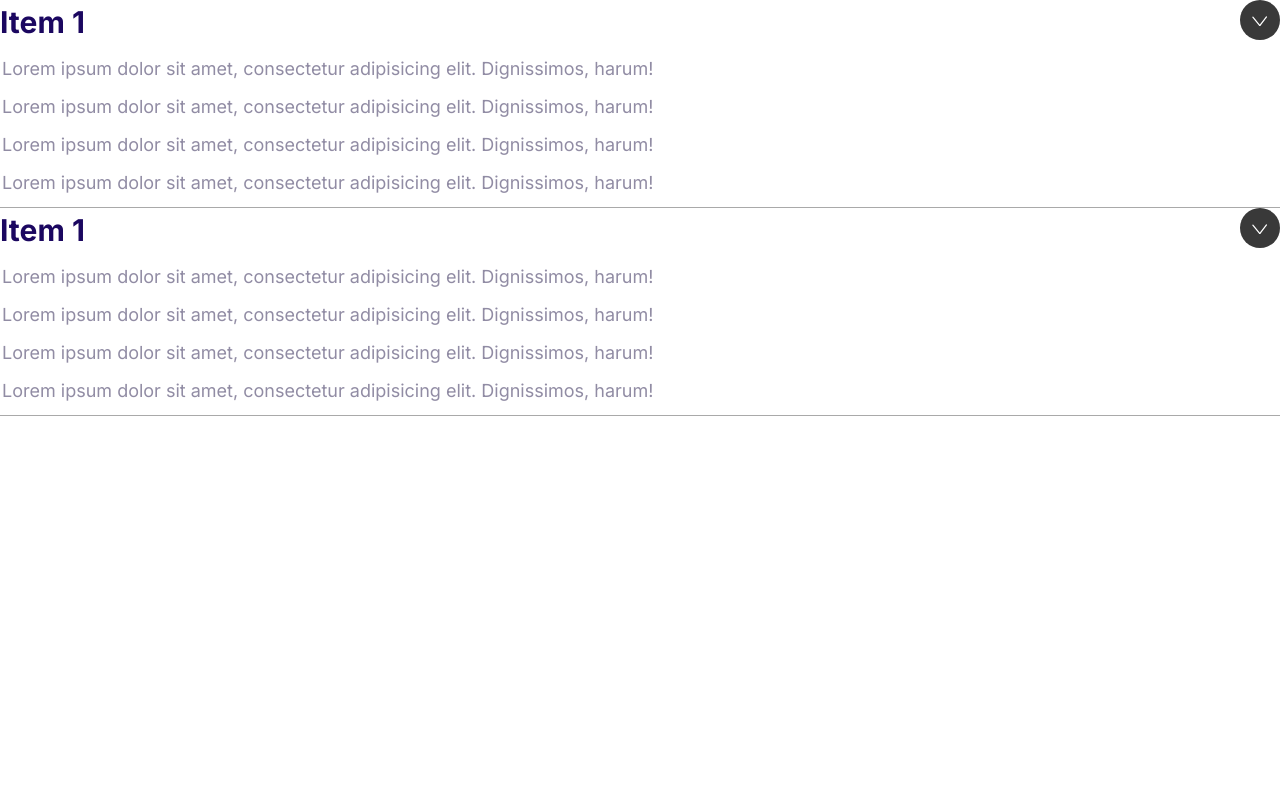
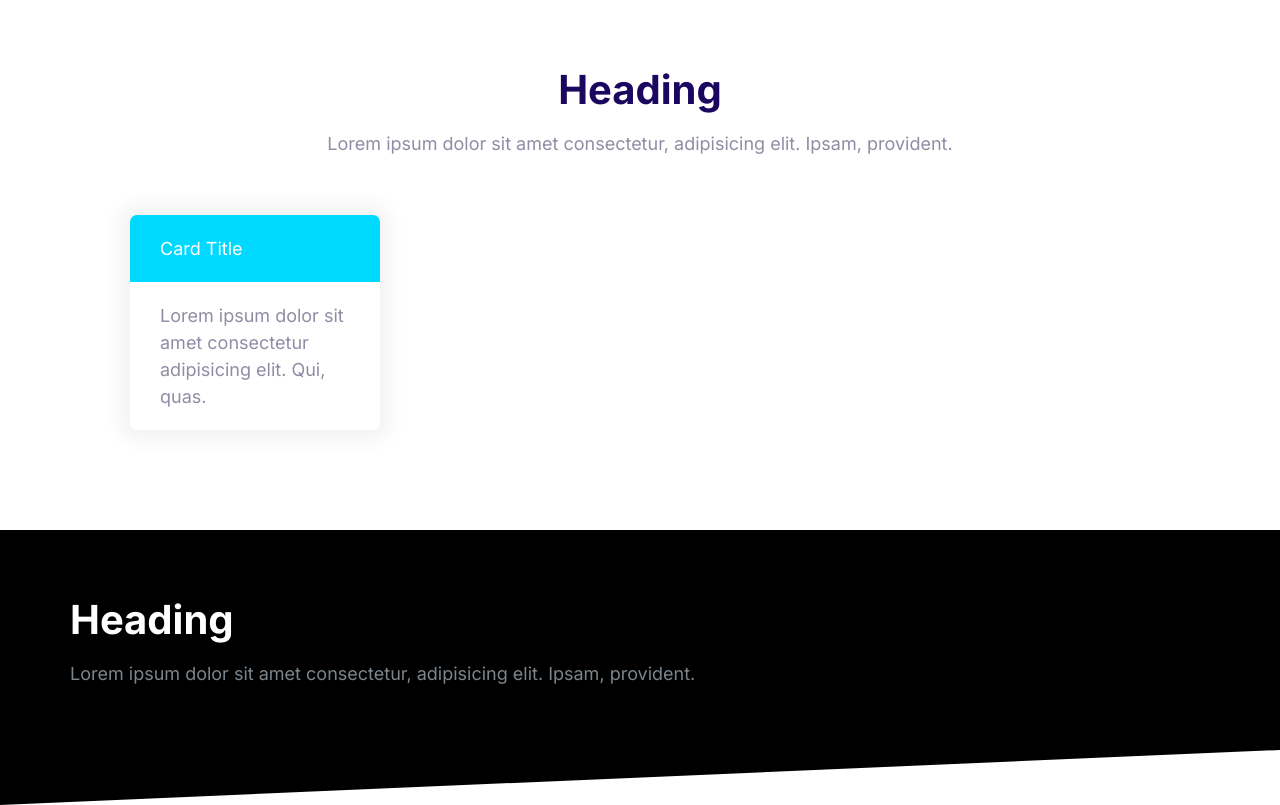
Before and after one commit to Thipul2003/moshify, a plain HTML site: page index.html in a window 1280 px wide. Drawn offline with Linux system fonts and the light colour scheme.

Commit message:
Define the blocks

```diff
--- a/css/styles.css
+++ b/css/styles.css
@@ -560,6 +560,44 @@ a {
   opacity: 1;
 }
 
-.collapsible__content option{
+.collapsible__content option {
   margin-bottom: 1rem;
 }
+
+/* Blocks */
+.block {
+  --padding-vertical: 6rem;
+  padding: var(--padding-vertical) 2rem;
+}
+
+.block__header {
+  text-align: center;
+}
+
+.block__heading {
+  margin-top: 0;
+}
+
+.block--dark {
+  background: #000;
+  color: #7b858b;
+}
+
+.block--dark .block__heading {
+  color: #fff;
+}
+
+.block--skewed-right {
+  padding-bottom: calc(var(--padding-vertical) + 4rem);
+  clip-path: polygon(0 0, 100% 0, 100% 100%, 0 80%);
+}
+
+.block--skewed-left {
+  padding-bottom: calc(var(--padding-vertical) + 4rem);
+  clip-path: polygon(0 0, 100% 0, 100% 80%, 0 100%);
+}
+
+.container {
+  max-width: 1140px;
+  margin: 0 auto;
+}
--- a/index.html
+++ b/index.html
@@ -14,70 +14,34 @@
     <link rel="stylesheet" href="css/styles.css" />
   </head>
   <body>
-    <div class="collapsible collapsible--expanded">
-      <header class="collapsible__header">
-        <h2 class="collapsible__heading">Item 1</h2>
-        <svg class="icon icon--white collapsible__chevron">
-          <use xlink:href="images/sprite.svg#chevron"></use>
-        </svg>
+    <section class="block container">
+      <header class="block__header">
+        <h2 class="block__heading">Heading</h2>
+        <p>
+          Lorem ipsum dolor sit amet consectetur, adipisicing elit. Ipsam,
+          provident.
+        </p>
       </header>
 
-      <div class="collapsible__content">
-        <option value="0">
-          Lorem ipsum dolor sit amet, consectetur adipisicing elit. Dignissimos,
-          harum!
-        </option>
-        <option value="1">
-          Lorem ipsum dolor sit amet, consectetur adipisicing elit. Dignissimos,
-          harum!
-        </option>
-        <option value="2">
-          Lorem ipsum dolor sit amet, consectetur adipisicing elit. Dignissimos,
-          harum!
-        </option>
-        <option value="3">
-          Lorem ipsum dolor sit amet, consectetur adipisicing elit. Dignissimos,
-          harum!
-        </option>
+      <div style="width: 30%; padding: 4rem">
+        <div class="card card--secondary">
+          <header class="card__header">Card Title</header>
+          <div class="card__body">
+            Lorem ipsum dolor sit amet consectetur adipisicing elit. Qui, quas.
+          </div>
+        </div>
       </div>
-      <div
-        style="width: 100%; height: 1px; background-color: darkgray"
-        class="collapsible__content"
-      ></div>
-    </div>
+    </section>
 
-    <div class="collapsible collapsible--expanded">
-      <header class="collapsible__header">
-        <h2 class="collapsible__heading">Item 1</h2>
-        <svg class="icon icon--white collapsible__chevron">
-          <use xlink:href="images/sprite.svg#chevron"></use>
-        </svg>
-      </header>
-
-      <div class="collapsible__content">
-        <option value="0">
-          Lorem ipsum dolor sit amet, consectetur adipisicing elit. Dignissimos,
-          harum!
-        </option>
-        <option value="1">
-          Lorem ipsum dolor sit amet, consectetur adipisicing elit. Dignissimos,
-          harum!
-        </option>
-        <option value="2">
-          Lorem ipsum dolor sit amet, consectetur adipisicing elit. Dignissimos,
-          harum!
-        </option>
-        <option value="3">
-          Lorem ipsum dolor sit amet, consectetur adipisicing elit. Dignissimos,
-          harum!
-        </option>
+    <section class="block block--dark block--skewed-left">
+      <div class="container">
+        <h2 class="block__heading">Heading</h2>
+        <p>
+          Lorem ipsum dolor sit amet consectetur, adipisicing elit. Ipsam,
+          provident.
+        </p>
       </div>
-
-      <div
-        style="width: 100%; height: 1px; background-color: darkgray"
-        class="collapsible__content"
-      ></div>
-    </div>
+    </section>
     <script src="js/main.js"></script>
   </body>
 </html>
```
Also changed, not shown: components/blocks.html (added, +28 -0 lines).
